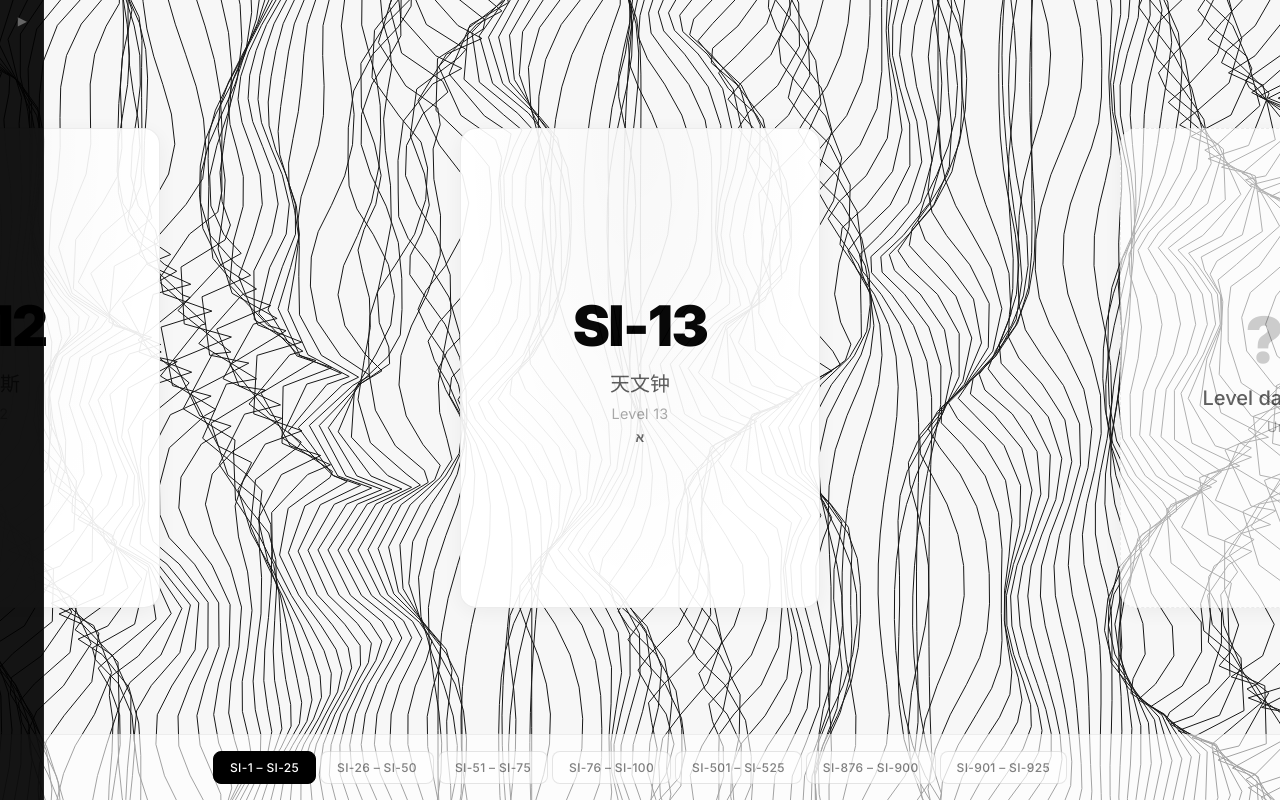
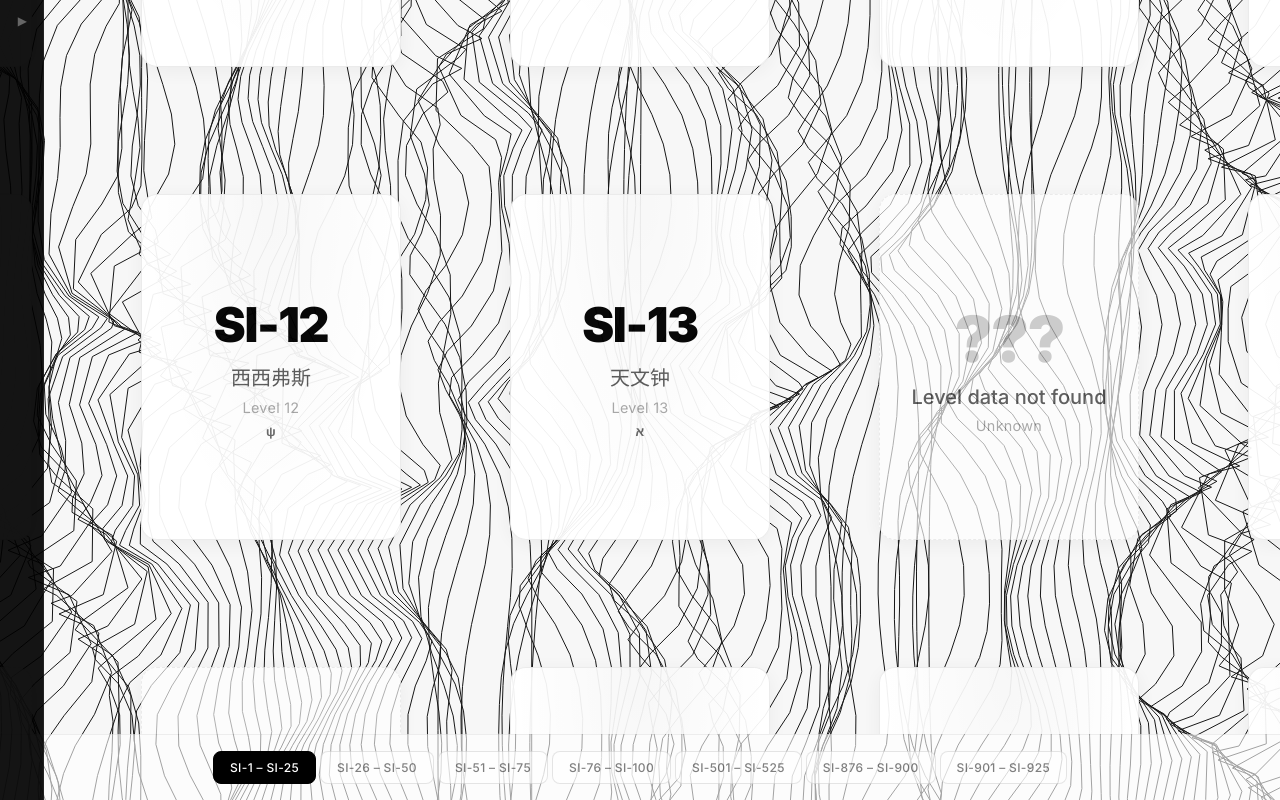
Before and after one commit to StrandKirsch/SI, a Vue app: page /#/ in a window 1280 px wide. Built offline with nearby package versions, Linux system fonts and the light colour scheme.

Commit message:
更新源代码

```diff
--- a/src/LEVEL-SideStory/HorizontalCards.vue
+++ b/src/LEVEL-SideStory/HorizontalCards.vue
@@ -309,6 +309,7 @@ defineExpose({ getCurrentX: () => currentX, getMaxScroll: () => maxScroll })
   align-items: center;
   height: 100%;
   gap: 20px;
+  padding: 0 40px 0 80px;
   padding: 0 56px 0 100px;
   will-change: transform;
   user-select: none;
@@ -361,7 +362,7 @@ defineExpose({ getCurrentX: () => currentX, getMaxScroll: () => maxScroll })
 .pull-btn {
   position: absolute;
   top: 50%;
-  left: 70%;
+  left: 85%;
   z-index: -2;
   transform: translateY(-50%);
   opacity: 0;
@@ -387,6 +388,7 @@ defineExpose({ getCurrentX: () => currentX, getMaxScroll: () => maxScroll })
 
 .box:hover .pull-btn {
   opacity: 1;
+
 }
 .box.is-pinned .pull-btn {
   opacity: 1;
@@ -441,16 +443,16 @@ defineExpose({ getCurrentX: () => currentX, getMaxScroll: () => maxScroll })
   .box:hover .content { transform: translateX(-28px); width: calc(100% - 50px); padding: 36px 28px; }
   .box.is-pinned .content { transform: translateX(-60px); width: calc(100% - 50px); padding: 36px 28px; }
 
-  .drawer-wrapper { left: 160px; }
-  .box:hover .drawer-wrapper { width: 50px; }
-  .box.is-pinned .drawer-wrapper.is-open { width: 380px; }
+  .drawer-wrapper { left: 150px; }
+  .box:hover .drawer-wrapper { width: 44px; }
+  .box.is-pinned .drawer-wrapper.is-open { width: 340px; }
 
-  .drawer-track { padding: 0 44px 0 16px; gap: 14px; }
-  .chapter-card { width: 130px; height: 80px; }
-  .chapter-heading { font-size: 0.78rem; }
+  .drawer-track { padding: 0 48px 0 50px; gap: 10px; }
+  .chapter-card { width: 100px; height: 72px; }
+  .chapter-heading { font-size: 0.72rem; }
 
-  .pull-btn { padding: 12px 12px; font-size: 1.1rem; }
-  .box.is-pinned .pull-btn { left: calc(100% + 4px); }
-  .box.is-pinned { margin-right: 320px; }
+  .pull-btn { padding: 10px 10px; font-size: 1rem; }
+  .box.is-pinned .pull-btn { left: calc(94% - 0px); }
+  .box.is-pinned { margin-right: 300px; }
 }
 </style>
--- a/src/LEVEL-SideStory/index.vue
+++ b/src/LEVEL-SideStory/index.vue
@@ -282,9 +282,10 @@ onMounted(() => {
   gsap.set(img, {
     height: '100vh',
     width: 'auto',
-    transformOrigin: `${focalX / SVG_W * 100}% ${focalY / SVG_H * 100}%`,
+    transformOrigin: '75% 50%',
     scale: initScale,
     y: screenH * 1.1,
+    x: -0.25 * screenH * svgAspect,
     force3D: true,
   })
   img.style.willChange = 'transform'
@@ -345,11 +346,12 @@ onMounted(() => {
     ease: 'power3.out',
   })
 
-  // ── 阶段二：SVG 缩小至全屏，慢→快→缓停 ──
+  // ── 阶段二：SVG 缩小至全屏 + 水平居中，慢→快→慢 ──
   tl.to(img, {
     scale: 1,
+    x: 0,
     duration: 1.0,
-    ease: 'power2.inOut',
+    ease: 'power4.inOut',
   })
 
   // ── 阶段三：弧形从 X 轴向两侧展开 120°，快→慢 ──
@@ -364,45 +366,17 @@ onMounted(() => {
   })
 
   // ══════════════════════════════════════════
-  // 阶段四 a：时间轴线从弧形环向右延伸（无刻度）
+  // 阶段四：时间轴从 0 平滑延伸至最终长度 + SVG 弧形左移
   // ══════════════════════════════════════════
-  tl.call(() => {
-    gsap.set(timelineRef.value, { opacity: 1 })
-  })
-
-  const timelineExtendLen = screenW * 0.7
-
+  const svgFullWidth = screenH * svgAspect
+  const timelineFinalLen = Math.max(svgFullWidth * 1.5, screenW * 1.2)
+  tl.call(() => { gsap.set(timelineRef.value, { opacity: 1 }) })
   tl.to(timelineRef.value, {
-    attr: { x1: 0, y1: 0, x2: timelineExtendLen, y2: 0 },
-    duration: 1.0,
-    ease: 'power3.inOut',
+    attr: { x1: 0, y1: 0, x2: timelineFinalLen, y2: 0 },
+    duration: 2.5, ease: 'power4.in',
   }, '-=0.6')
-
-  // ══════════════════════════════════════════
-  // 阶段四 b：SVG + 弧形 + 时间轴同步左移出屏幕
-  // ══════════════════════════════════════════
-  const exitDistance = screenW + 200
-
-  // SVG 向左移出
-  tl.to(img, {
-    x: -exitDistance,
-    duration: 1.5,
-    ease: 'power3.inOut',
-  }, '-=0.8')
-
-  // 移动组同步左移
-  tl.to(movingGroupRef.value, {
-    x: -exitDistance + arcCenterX,
-    duration: 1.5,
-    ease: 'power3.inOut',
-  }, '<')
-
-  // 时间轴右端继续向右延伸（无刻度）
-  tl.to(timelineRef.value, {
-    attr: { x2: screenW * 1.8 },
-    duration: 1.5,
-    ease: 'power3.inOut',
-  }, '<')
+  tl.to(img, { x: -(svgFullWidth + 200), duration: 1.5, ease: 'power3.inOut' }, '-=1.5')
+  tl.to(movingGroupRef.value, { x: -(svgFullWidth + 200) + arcCenterX, duration: 1.5, ease: 'power3.inOut' }, '<')
 
   // ── 阶段五：移除 SVG 画像和弧形指示器 ──
   tl.call(() => {
@@ -770,8 +744,5 @@ function drawTicks(totalLen) {
     padding: 32px 24px;
   }
 
-  .arc-overlay {
-    display: none;
-  }
 }
 </style>
--- a/src/components/MainContent.vue
+++ b/src/components/MainContent.vue
@@ -119,13 +119,24 @@ function initCenter() {
 // ── Grid data ──────────────────────────────────────
 const COLS = 5
 const ROWS = 5
-const CARD_W = 360
-const CARD_H = 480
-const GAP_X = 300
-const GAP_Y = 350
+const CARD_RATIO = 3 / 4  // width / height
 const MAX_VEL = 25
 const VEL_DECAY = 0.94
 const VEL_MIN = 0.15
+
+const cardW = ref(480)
+const cardH = ref(640)
+const gapX = ref(200)
+const gapY = ref(234)
+
+function calcCardSizes(containerWidth) {
+  const maxW = 800, minW = 260
+  const w = Math.max(minW, Math.min(maxW, Math.floor(containerWidth / 5.5)))
+  const gx = Math.floor(w * 0.42)
+  const h = Math.floor(w / CARD_RATIO)
+  const gy = Math.floor(gx * 1.17)
+  cardW.value = w; cardH.value = h; gapX.value = gx; gapY.value = gy
+}
 
 let uidCounter = 0
 const allCards = ref([])
@@ -140,10 +151,10 @@ function setRef(uid, el) {
 
 function buildGrid() {
   const cards = []
-  const stepX = CARD_W + GAP_X
-  const stepY = CARD_H + GAP_Y
-  totalW = COLS * stepX - GAP_X
-  totalH = ROWS * stepY - GAP_Y
+  const stepX = cardW.value + gapX.value
+  const stepY = cardH.value + gapY.value
+  totalW = COLS * stepX - gapX.value
+  totalH = ROWS * stepY - gapY.value
 
   const start = selectedStart.value
   for (let r = 0; r < ROWS; r++) {
@@ -163,16 +174,21 @@ function buildGrid() {
 }
 
 function wrapCard(card) {
-  if (card.x > totalW - CARD_W) card.x -= totalW + GAP_X
-  if (card.x < -CARD_W) card.x += totalW + GAP_X
-  if (card.y > totalH - CARD_H) card.y -= totalH + GAP_Y
-  if (card.y < -CARD_H) card.y += totalH + GAP_Y
+  if (card.x > totalW - cardW.value) card.x -= totalW + gapX.value
+  if (card.x < -cardW.value) card.x += totalW + gapX.value
+  if (card.y > totalH - cardH.value) card.y -= totalH + gapY.value
+  if (card.y < -cardH.value) card.y += totalH + gapY.value
 }
 
 function applyPositions() {
+  const w = cardW.value; const h = cardH.value
+  const idSize = Math.round(w * 0.0097) + 'rem'  // proportional to card width
   for (const card of allCards.value) {
     const el = cardRefs[card.uid]
     if (!el) continue
+    el.style.width = w + 'px'
+    el.style.height = h + 'px'
+    el.style.setProperty('--card-id-size', idSize)
     el.style.transform = `translate(${Math.round(card.x)}px, ${Math.round(card.y)}px)`
   }
 }
@@ -281,10 +297,29 @@ function checkTimelineOverflow() {
 }
 
 // ── Lifecycle ──────────────────────────────────────
+let cardResizeOb = null
+let resizeDebounce = null
+
 onMounted(async () => {
+  if (containerRef.value) {
+    calcCardSizes(containerRef.value.clientWidth)
+  }
   buildGrid()
   await nextTick()
   initCenter()
+
+  if (containerRef.value) {
+    cardResizeOb = new ResizeObserver(() => {
+      clearTimeout(resizeDebounce)
+      resizeDebounce = setTimeout(() => {
+        calcCardSizes(containerRef.value.clientWidth)
+        uidCounter = 0; cardRefs = {}; stopInertia()
+        buildGrid()
+        nextTick(() => initCenter())
+      }, 200)
+    })
+    cardResizeOb.observe(containerRef.value)
+  }
 
   if (timelineRef.value) {
     checkTimelineOverflow()
@@ -297,6 +332,7 @@ onBeforeUnmount(() => {
   onDragEnd()
   stopInertia()
   if (resizeObserver) resizeObserver.disconnect()
+  if (cardResizeOb) cardResizeOb.disconnect()
 })
 </script>
 
@@ -330,13 +366,9 @@ onBeforeUnmount(() => {
   position: absolute;
   left: 0;
   top: 0;
-  width: 360px;
-  height: 480px;
   border-radius: 16px;
   border: 1px solid rgba(0,0,0,0.08);
-  background: rgba(255,255,255,0.95);
-  backdrop-filter: blur(16px);
-  -webkit-backdrop-filter: blur(16px);
+  background: rgba(255,255,255,0.97);
   box-shadow: 0 4px 24px rgba(0,0,0,0.06);
   display: flex;
   flex-direction: column;
@@ -346,10 +378,14 @@ onBeforeUnmount(() => {
   cursor: pointer;
   flex-shrink: 0;
   transition: box-shadow 0.3s ease;
-  will-change: transform;
+  will-change: auto;
   opacity: 0.97;
   user-select: none;
   -webkit-user-select: none;
+  contain: layout style paint;
+}
+.photos.dragging .card {
+  will-change: transform;
 }
 .card:hover {
   box-shadow: 0 8px 36px rgba(0,0,0,0.14);
@@ -377,7 +413,7 @@ onBeforeUnmount(() => {
 
 .card-id {
   font-family: var(--font-family, 'Inter', sans-serif);
-  font-size: 3.5rem;
+  font-size: var(--card-id-size, 3.5rem);
   font-weight: 800;
   color: var(--color-black, #000);
   letter-spacing: -0.03em;
--- a/src/router/index.js
+++ b/src/router/index.js
@@ -29,11 +29,6 @@ const router = createRouter({
       name: 'ChapterReader',
       component: () => import('../LEVEL-SideStory/StoryTemplate.vue')
     },
-    {
-      path: '/demo-entry',
-      name: 'DemoEntry',
-      component: () => import('../LEVEL-SideStory/DemoEntry.vue')
-    }
   ]
 })
 
```
Also changed, not shown: 1 other file (tests, documents, lock files or other folders).
